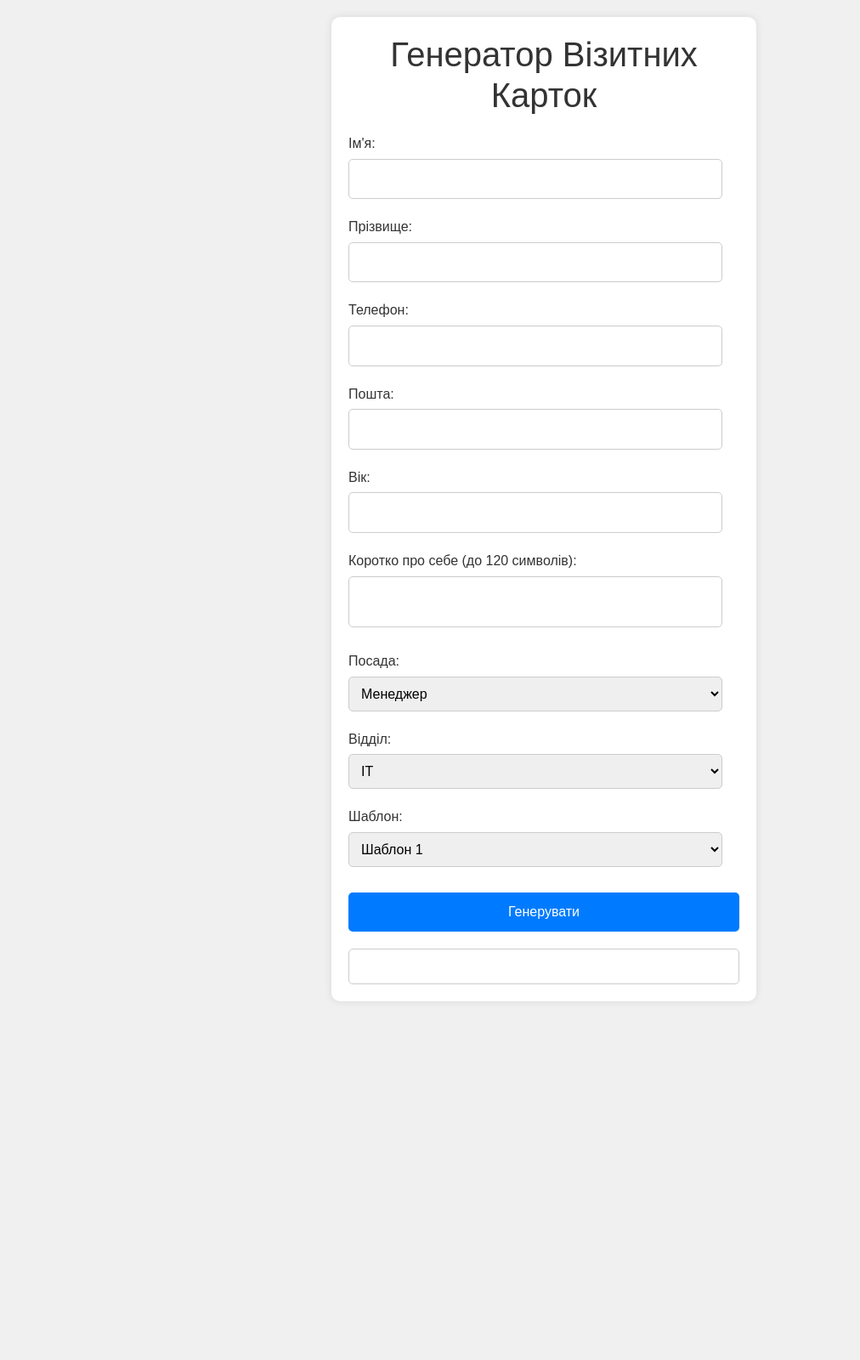
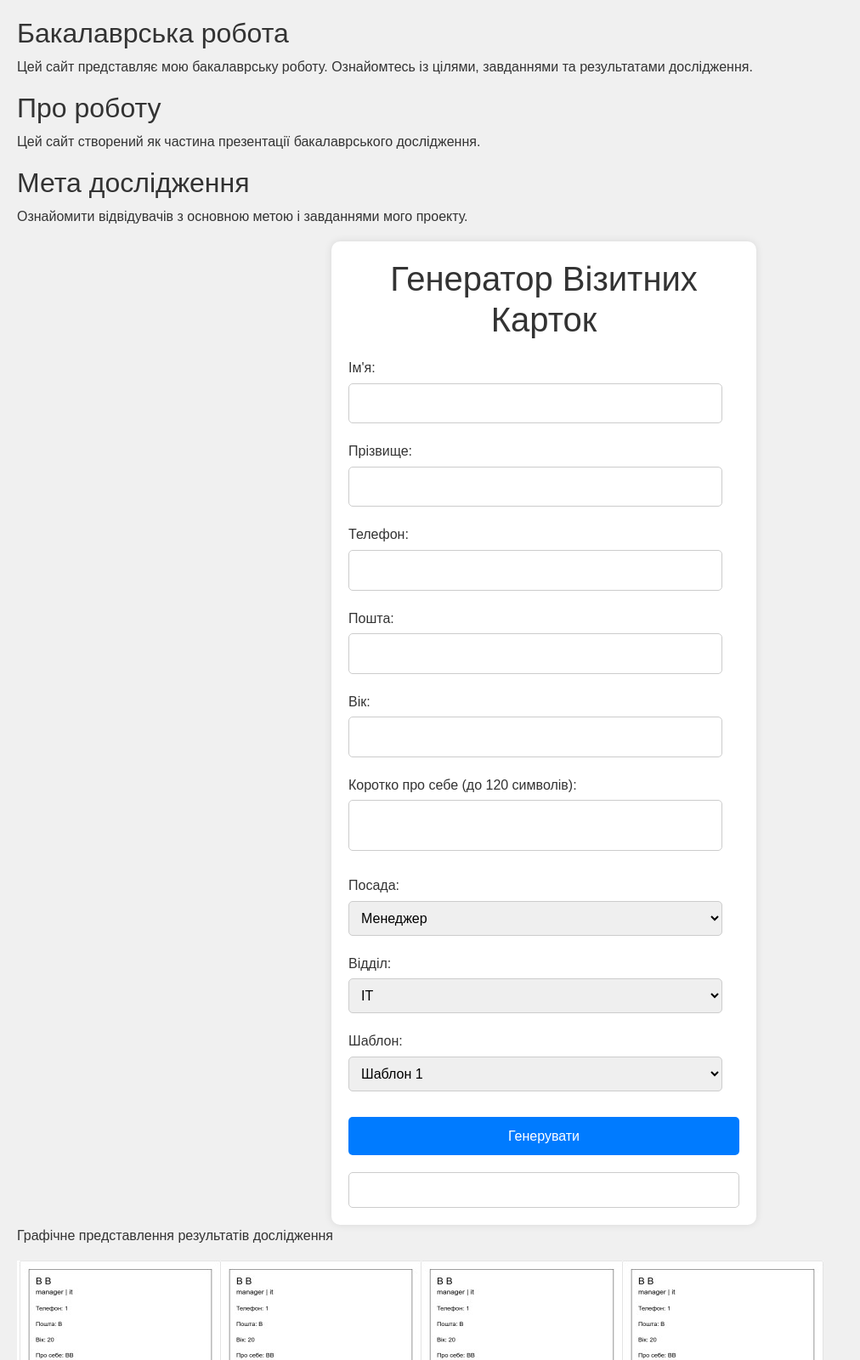
Before and after one commit to VladSTp/Business-card-generator, a plain HTML site: page index.html in a window 1280 px wide. Shown: the top 1600 px of the page at 85% size, without its empty margins (0-1012 px from the left). Before the commit the page ends 1198 px from the top, so only its background shows below. Drawn offline with nearby package versions, Linux system fonts and the light colour scheme.

Commit message:
Update index.html
•	Додано семантичні HTML5 теги: header, main, section, footer.
•	Додано ARIA-атрибути (role, aria-label).
•	Додано Schema.org JSON-LD структуру.
•	Додано Open Graph теги у <head>.

```diff
--- a/index.html
+++ b/index.html
@@ -4,10 +4,42 @@
     <meta charset="UTF-8">
     <meta name="viewport" content="width=device-width, initial-scale=1.0">
     <title>Генератор Візитних Карток</title>
+    <!-- SEO -->
+    <meta name="description" content="Презентація бакалаврської роботи. Сайт містить опис теми, мету дослідження, результати та контактну інформацію.">
+    <meta name="keywords" content="бакалаврська робота, дослідження, університет, landing page, проект">
+    <meta name="author" content="Vlad Steblovtsev">
+
+    <!-- Open Graph -->
+    <meta property="og:title" content="Презентація бакалаврської роботи" />
+    <meta property="og:description" content="Детальний опис бакалаврського дослідження, результати та контакти." />
+    <meta property="og:image" content="https://VladSTp.github.io/bachelor-landing/og-image.jpg" />
+    <meta property="og:url" content="https://VladSTp.github.io/bachelor-landing/" />
+    <meta property="og:type" content="website" />
+
+    <!-- Accessibility -->
+    <meta name="theme-color" content="#ffffff">
+    <link href="https://cdn.jsdelivr.net/npm/bootstrap@5.3.2/dist/css/bootstrap.min.css" rel="stylesheet">
+
     <link href="https://cdn.jsdelivr.net/npm/bootstrap@5.3.2/dist/css/bootstrap.min.css" rel="stylesheet">
     <link rel="stylesheet" href="styles.css">
 </head>
 <body>
+  <header role="banner">
+    <h2 itemprop="name">Бакалаврська робота</h2>
+    <p itemprop="description">Цей сайт представляє мою бакалаврську роботу. Ознайомтесь із цілями, завданнями та результатами дослідження.</p>
+  </header>
+
+  <main role="main">
+    <section aria-labelledby="about">
+      <h2 id="about">Про роботу</h2>
+      <p>Цей сайт створений як частина презентації бакалаврського дослідження.</p>
+    </section>
+
+    <section aria-labelledby="goal">
+      <h2 id="goal">Мета дослідження</h2>
+      <p>Ознайомити відвідувачів з основною метою і завданнями мого проекту.</p>
+    </section>
+  </main>
     <div class="container">
         <h1>Генератор Візитних Карток</h1>
         <form id="cardForm">
@@ -79,5 +111,12 @@
     <script src="https://cdnjs.cloudflare.com/ajax/libs/html2canvas/1.4.1/html2canvas.min.js"></script>
     <script src="https://cdn.jsdelivr.net/npm/bootstrap@5.3.2/dist/js/bootstrap.bundle.min.js"></script>
     <script src="scripts.js"></script>
+
+  <footer role="contentinfo">
+    <p>Графічне представлення результатів дослідження</p>
+    <img src="og-image.jpg" alt="Графічне представлення результатів дослідження">
+    <p>© 2025 Vlad Steblovtsev. Всі права захищено.</p>
+  </footer>
 </body>
+
 </html>
```
